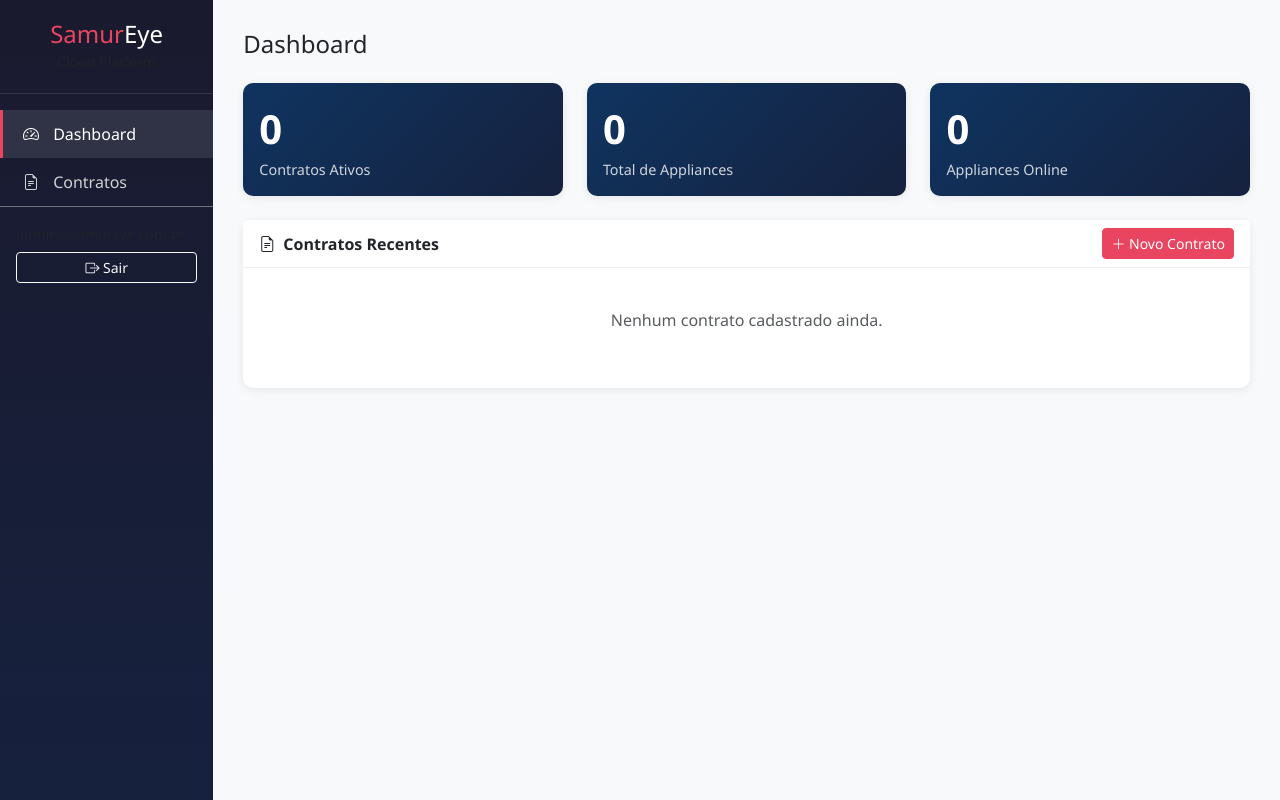
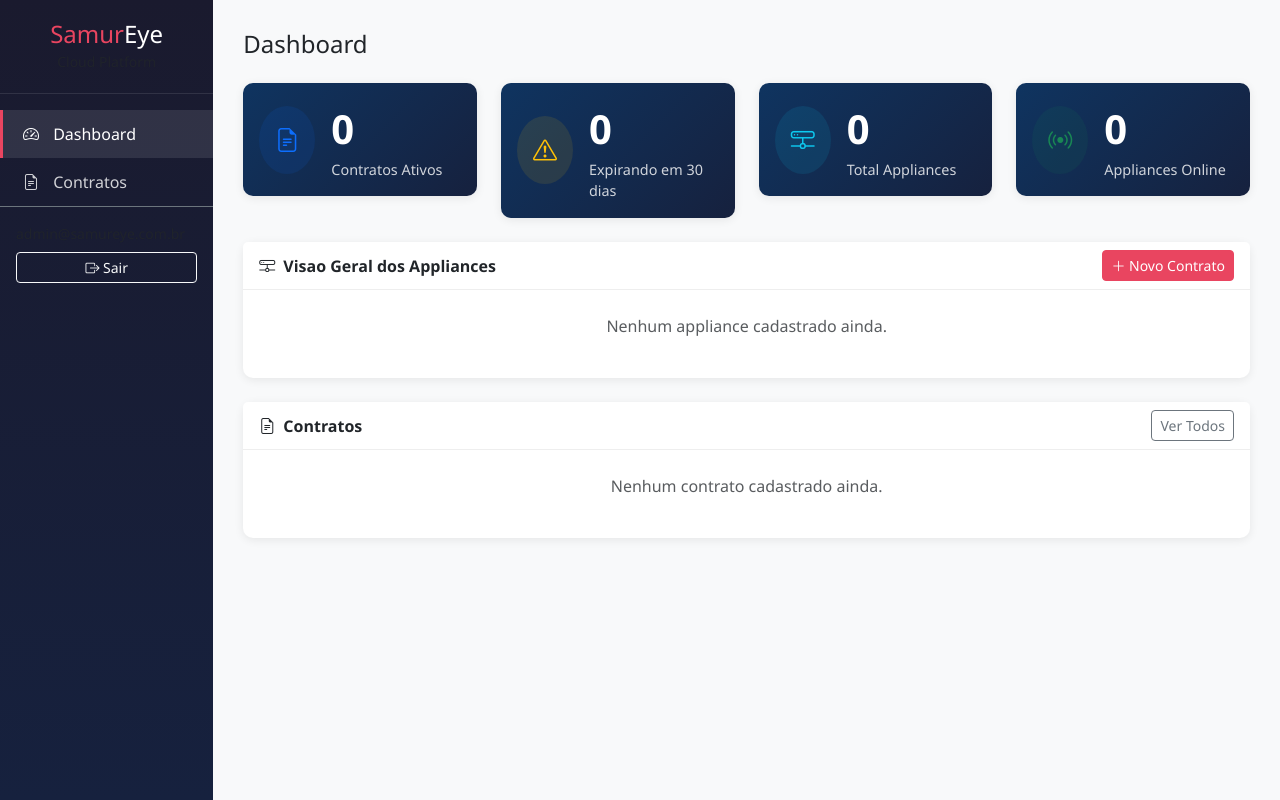
Before and after one commit to GruppenIT/SamurEyeConsole, a Flask app: page /dashboard in a window 1280 px wide. Run offline with Flask 3, Linux system fonts and the light colour scheme; a user stored in the database is signed in; data that the repository does not hold is empty.

Commit message:
Update dashboard to show consolidated appliance and contract overview
Remove telemetry graphs and introduce statistics cards for active/expiring contracts and appliance status, along with a detailed appliance overview table.

Replit-Commit-Author: Agent
Replit-Commit-Session-Id: ccd05850-e9c3-44b8-bc8a-a6ac4ef7221c
Replit-Commit-Checkpoint-Type: full_checkpoint
Replit-Commit-Event-Id: 46f577b6-d623-40d7-9b62-ec3bf9ece90b
Replit-Commit-Screenshot-Url: https://storage.googleapis.com/screenshot-production-us-central1/70e84efc-194c-4795-b37e-85e72efeb223/ccd05850-e9c3-44b8-bc8a-a6ac4ef7221c/LjH6G9F
Replit-Helium-Checkpoint-Created: true

```diff
--- a/app.py
+++ b/app.py
@@ -108,31 +108,41 @@ DATA_RETENTION_DAYS = 90
 @app.route('/dashboard')
 @login_required
 def dashboard():
-    period = request.args.get('period', '24h')
-    if period not in PERIOD_OPTIONS:
-        period = '24h'
-
-    hours = PERIOD_OPTIONS[period]['hours']
-    since = datetime.utcnow() - timedelta(hours=hours)
-    max_points = hours * 12 + 100
-
     contracts = Contract.query.all()
     total_appliances = Appliance.query.count()
+
+    now = datetime.utcnow()
+    online_threshold = now - timedelta(minutes=10)
+
     active_appliances = Appliance.query.filter(
-        Appliance.last_seen >= datetime.utcnow() - timedelta(minutes=10)
+        Appliance.last_seen >= online_threshold
     ).count()
 
-    recent_metrics = Metric.query.filter(
-        Metric.timestamp >= since
-    ).order_by(Metric.timestamp.desc()).limit(max_points).all()
+    active_contracts = Contract.query.filter(
+        Contract.start_date <= now,
+        Contract.end_date >= now
+    ).count()
+
+    expiring_soon = Contract.query.filter(
+        Contract.end_date >= now,
+        Contract.end_date <= now + timedelta(days=30)
+    ).count()
+
+    appliances = Appliance.query.join(Contract).order_by(
+        Appliance.last_seen.desc().nullslast()
+    ).all()
+
+    for appliance in appliances:
+        appliance.is_online = appliance.last_seen and appliance.last_seen >= online_threshold
+        appliance.tunnel_connected = appliance.id in appliance_tunnels
 
     return render_template('dashboard.html',
                          contracts=contracts,
                          total_appliances=total_appliances,
                          active_appliances=active_appliances,
-                         recent_metrics=list(reversed(recent_metrics)),
-                         current_period=period,
-                         period_options=PERIOD_OPTIONS)
+                         active_contracts=active_contracts,
+                         expiring_soon=expiring_soon,
+                         appliances=appliances)
 
 @app.route('/contracts')
 @login_required
--- a/templates/dashboard.html
+++ b/templates/dashboard.html
@@ -5,75 +5,180 @@
 <h4 class="mb-4">Dashboard</h4>
 
 <div class="row mb-4">
-    <div class="col-md-4">
+    <div class="col-md-3">
         <div class="card stat-card">
             <div class="card-body">
-                <div class="stat-value">{{ contracts|length }}</div>
+                <div class="d-flex align-items-center">
+                    <div class="stat-icon bg-primary bg-opacity-10 text-primary rounded-circle p-3 me-3">
+                        <i class="bi bi-file-earmark-text fs-4"></i>
+                    </div>
+                    <div>
+                        <div class="stat-value">{{ active_contracts }}</div>
                         <div class="stat-label">Contratos Ativos</div>
                     </div>
                 </div>
             </div>
-    <div class="col-md-4">
+        </div>
+    </div>
+    <div class="col-md-3">
         <div class="card stat-card">
             <div class="card-body">
-                <div class="stat-value">{{ total_appliances }}</div>
-                <div class="stat-label">Total de Appliances</div>
+                <div class="d-flex align-items-center">
+                    <div class="stat-icon bg-warning bg-opacity-10 text-warning rounded-circle p-3 me-3">
+                        <i class="bi bi-exclamation-triangle fs-4"></i>
+                    </div>
+                    <div>
+                        <div class="stat-value">{{ expiring_soon }}</div>
+                        <div class="stat-label">Expirando em 30 dias</div>
                     </div>
                 </div>
             </div>
-    <div class="col-md-4">
+        </div>
+    </div>
+    <div class="col-md-3">
         <div class="card stat-card">
             <div class="card-body">
+                <div class="d-flex align-items-center">
+                    <div class="stat-icon bg-info bg-opacity-10 text-info rounded-circle p-3 me-3">
+                        <i class="bi bi-hdd-network fs-4"></i>
+                    </div>
+                    <div>
+                        <div class="stat-value">{{ total_appliances }}</div>
+                        <div class="stat-label">Total Appliances</div>
+                    </div>
+                </div>
+            </div>
+        </div>
+    </div>
+    <div class="col-md-3">
+        <div class="card stat-card">
+            <div class="card-body">
+                <div class="d-flex align-items-center">
+                    <div class="stat-icon bg-success bg-opacity-10 text-success rounded-circle p-3 me-3">
+                        <i class="bi bi-broadcast fs-4"></i>
+                    </div>
+                    <div>
                         <div class="stat-value">{{ active_appliances }}</div>
                         <div class="stat-label">Appliances Online</div>
                     </div>
                 </div>
             </div>
         </div>
+    </div>
+</div>
 
-{% if recent_metrics %}
 <div class="card mb-4">
     <div class="card-header d-flex justify-content-between align-items-center">
-        <span><i class="bi bi-graph-up me-2"></i>Metricas de Telemetria (Agregado)</span>
-        <div class="btn-group btn-group-sm" role="group">
-            {% for key, opt in period_options.items() %}
-            <a href="{{ url_for('dashboard', period=key) }}" class="btn {% if current_period == key %}btn-samureye{% else %}btn-outline-secondary{% endif %}">
-                {{ opt.label }}
-            </a>
-            {% endfor %}
-        </div>
-    </div>
-    <div class="card-body">
-        <div class="row">
-            <div class="col-md-6">
-                <canvas id="cpuMemChart" height="200"></canvas>
-            </div>
-            <div class="col-md-6">
-                <canvas id="networkChart" height="200"></canvas>
-            </div>
-        </div>
-    </div>
-</div>
-{% endif %}
-
-<div class="card">
-    <div class="card-header d-flex justify-content-between align-items-center">
-        <span><i class="bi bi-file-earmark-text me-2"></i>Contratos Recentes</span>
+        <span><i class="bi bi-hdd-network me-2"></i>Visao Geral dos Appliances</span>
         <a href="{{ url_for('new_contract') }}" class="btn btn-samureye btn-sm">
             <i class="bi bi-plus-lg"></i> Novo Contrato
         </a>
     </div>
-    <div class="card-body">
+    <div class="card-body p-0">
+        {% if appliances %}
+        <div class="table-responsive">
+            <table class="table table-hover mb-0">
+                <thead class="table-light">
+                    <tr>
+                        <th style="width: 40px;"></th>
+                        <th>Appliance</th>
+                        <th>Cliente</th>
+                        <th>IP / Hostname</th>
+                        <th>Sistema</th>
+                        <th>Ultimo Heartbeat</th>
+                        <th>Contrato</th>
+                        <th style="width: 50px;"></th>
+                    </tr>
+                </thead>
+                <tbody>
+                    {% for appliance in appliances %}
+                    <tr>
+                        <td class="text-center">
+                            {% if appliance.is_online %}
+                                <span class="text-success" title="Online"><i class="bi bi-circle-fill"></i></span>
+                            {% else %}
+                                <span class="text-secondary" title="Offline"><i class="bi bi-circle"></i></span>
+                            {% endif %}
+                        </td>
+                        <td>
+                            <strong>{{ appliance.name }}</strong>
+                            {% if appliance.tunnel_connected %}
+                                <span class="badge bg-success ms-1" style="font-size: 0.65em;">TUNEL</span>
+                            {% endif %}
+                        </td>
+                        <td>{{ appliance.contract.client_name }}</td>
+                        <td>
+                            {% if appliance.ip_address or appliance.hostname %}
+                                <code class="small">{{ appliance.ip_address or '-' }}</code>
+                                {% if appliance.hostname %}
+                                    <br><small class="text-muted">{{ appliance.hostname }}</small>
+                                {% endif %}
+                            {% else %}
+                                <span class="text-muted">-</span>
+                            {% endif %}
+                        </td>
+                        <td>
+                            {% if appliance.os_distribution %}
+                                <small>{{ appliance.os_distribution }} {{ appliance.os_version or '' }}</small>
+                                {% if appliance.vcpus or appliance.memory_gb %}
+                                    <br><small class="text-muted">{{ appliance.vcpus or '-' }} vCPU, {{ "%.0f"|format(appliance.memory_gb or 0) }} GB</small>
+                                {% endif %}
+                            {% else %}
+                                <span class="text-muted">-</span>
+                            {% endif %}
+                        </td>
+                        <td>
+                            {% if appliance.last_seen %}
+                                <span title="{{ (appliance.last_seen|to_brazil_tz).strftime('%d/%m/%Y %H:%M:%S') }}">
+                                    {{ (appliance.last_seen|to_brazil_tz).strftime('%d/%m %H:%M') }}
+                                </span>
+                            {% else %}
+                                <span class="text-muted">Nunca</span>
+                            {% endif %}
+                        </td>
+                        <td>
+                            {% if appliance.contract.is_valid %}
+                                <span class="status-badge status-active">Ativo</span>
+                            {% else %}
+                                <span class="status-badge status-inactive">Inativo</span>
+                            {% endif %}
+                            <br><small class="text-muted">ate {{ appliance.contract.end_date.strftime('%d/%m/%Y') }}</small>
+                        </td>
+                        <td>
+                            <a href="{{ url_for('view_appliance', id=appliance.id) }}" class="btn btn-outline-primary btn-sm">
+                                <i class="bi bi-eye"></i>
+                            </a>
+                        </td>
+                    </tr>
+                    {% endfor %}
+                </tbody>
+            </table>
+        </div>
+        {% else %}
+        <p class="text-muted text-center py-4">Nenhum appliance cadastrado ainda.</p>
+        {% endif %}
+    </div>
+</div>
+
+<div class="card">
+    <div class="card-header d-flex justify-content-between align-items-center">
+        <span><i class="bi bi-file-earmark-text me-2"></i>Contratos</span>
+        <a href="{{ url_for('contracts') }}" class="btn btn-outline-secondary btn-sm">
+            Ver Todos
+        </a>
+    </div>
+    <div class="card-body p-0">
         {% if contracts %}
-        <table class="table table-hover">
-            <thead>
+        <div class="table-responsive">
+            <table class="table table-hover mb-0">
+                <thead class="table-light">
                     <tr>
                         <th>Cliente</th>
                         <th>Email</th>
                         <th>Vigencia</th>
                         <th>Appliances</th>
                         <th>Status</th>
-                    <th></th>
+                        <th style="width: 50px;"></th>
                     </tr>
                 </thead>
                 <tbody>
@@ -99,81 +204,10 @@
                     {% endfor %}
                 </tbody>
             </table>
+        </div>
         {% else %}
         <p class="text-muted text-center py-4">Nenhum contrato cadastrado ainda.</p>
         {% endif %}
     </div>
 </div>
 {% endblock %}
-
-{% block extra_js %}
-{% if recent_metrics %}
-<script>
-{% if current_period in ['7d', '30d', '90d'] %}
-const labels = [{% for m in recent_metrics %}"{{ (m.timestamp|to_brazil_tz).strftime('%d/%m') }}"{% if not loop.last %},{% endif %}{% endfor %}];
-{% else %}
-const labels = [{% for m in recent_metrics %}"{{ (m.timestamp|to_brazil_tz).strftime('%H:%M') }}"{% if not loop.last %},{% endif %}{% endfor %}];
-{% endif %}
-
-new Chart(document.getElementById('cpuMemChart'), {
-    type: 'line',
-    data: {
-        labels: labels,
-        datasets: [{
-            label: 'CPU %',
-            data: [{% for m in recent_metrics %}{{ m.cpu_percent or 0 }}{% if not loop.last %},{% endif %}{% endfor %}],
-            borderColor: '#e94560',
-            backgroundColor: 'rgba(233, 69, 96, 0.1)',
-            fill: true,
-            tension: 0.3
-        }, {
-            label: 'Memoria %',
-            data: [{% for m in recent_metrics %}{{ m.memory_percent or 0 }}{% if not loop.last %},{% endif %}{% endfor %}],
-            borderColor: '#0f3460',
-            backgroundColor: 'rgba(15, 52, 96, 0.1)',
-            fill: true,
-            tension: 0.3
-        }]
-    },
-    options: {
-        responsive: true,
-        plugins: {
-            legend: { position: 'top' },
-            title: { display: true, text: 'CPU e Memoria' }
-        },
-        scales: { y: { beginAtZero: true, max: 100 } }
-    }
-});
-
-new Chart(document.getElementById('networkChart'), {
-    type: 'line',
-    data: {
-        labels: labels,
-        datasets: [{
-            label: 'Recv (MB/s)',
-            data: [{% for m in recent_metrics %}{{ ((m.network_bytes_recv_rate or 0) / 1024 / 1024)|round(2) }}{% if not loop.last %},{% endif %}{% endfor %}],
-            borderColor: '#28a745',
-            backgroundColor: 'rgba(40, 167, 69, 0.1)',
-            fill: true,
-            tension: 0.3
-        }, {
-            label: 'Sent (MB/s)',
-            data: [{% for m in recent_metrics %}{{ ((m.network_bytes_sent_rate or 0) / 1024 / 1024)|round(2) }}{% if not loop.last %},{% endif %}{% endfor %}],
-            borderColor: '#17a2b8',
-            backgroundColor: 'rgba(23, 162, 184, 0.1)',
-            fill: true,
-            tension: 0.3
-        }]
-    },
-    options: {
-        responsive: true,
-        plugins: {
-            legend: { position: 'top' },
-            title: { display: true, text: 'Trafego de Rede' }
-        },
-        scales: { y: { beginAtZero: true } }
-    }
-});
-</script>
-{% endif %}
-{% endblock %}
```
Lines whose indentation alone changed are shown as unchanged.
